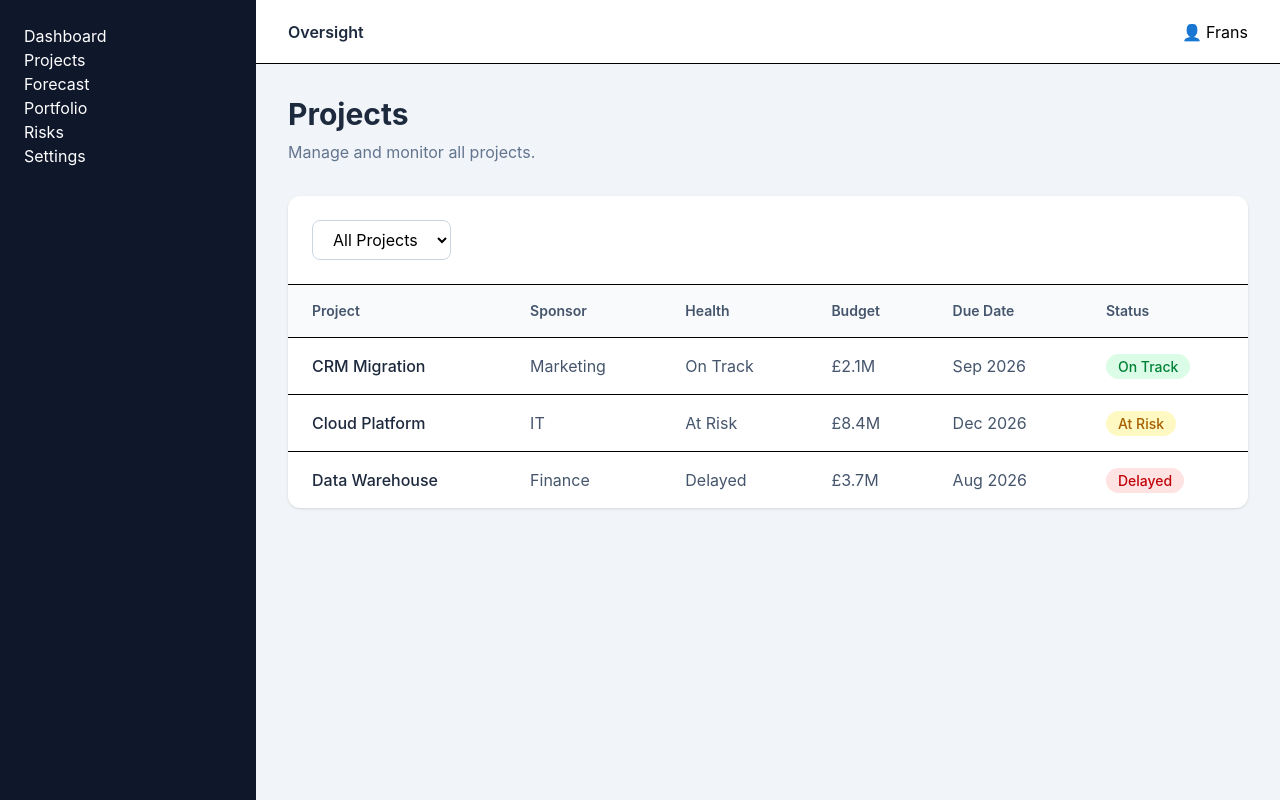
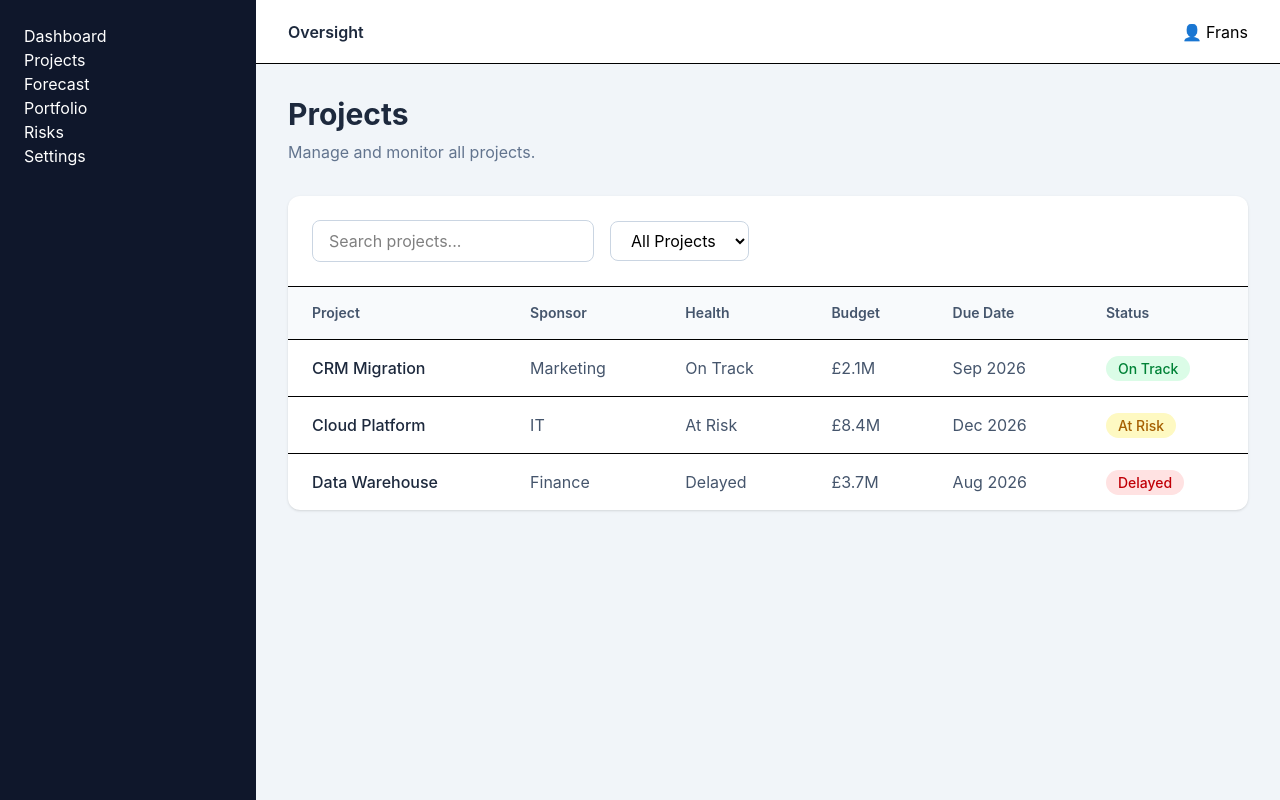
Before and after one commit to fransisca-n-d/oversight, a React (Vite) app: page /projects in a window 1280 px wide. Built offline with nearby package versions, Linux system fonts and the light colour scheme.

Commit message:
Add project search and status filtering

```diff
--- a/src/components/project/ProjectTable.tsx
+++ b/src/components/project/ProjectTable.tsx
@@ -3,15 +3,30 @@ import { useState } from "react";
 
 export default function ProjectTable() {
       const [statusFilter, setStatusFilter] = useState("All");
+      const [searchTerm, setSearchTerm] = useState("");
 
-const filteredProjects =
-  statusFilter === "All"
-    ? projects
-    : projects.filter((project) => project.status === statusFilter);
+const filteredProjects = projects.filter((project) => {
+  const matchesStatus =
+    statusFilter === "All" || project.status === statusFilter;
+
+  const matchesSearch = project.name
+    .toLowerCase()
+    .includes(searchTerm.toLowerCase());
+
+  return matchesStatus && matchesSearch;
+});
+
   return (
 
     <div className="mt-8 bg-white rounded-xl shadow overflow-hidden">
       <div className="p-6 border-b">
+  <input
+  type="text"
+  placeholder="Search projects..."
+  value={searchTerm}
+  onChange={(e) => setSearchTerm(e.target.value)}
+  className="border border-slate-300 rounded-lg px-4 py-2 mr-4"
+ />
   <select
     value={statusFilter}
     onChange={(e) => setStatusFilter(e.target.value)}
```
